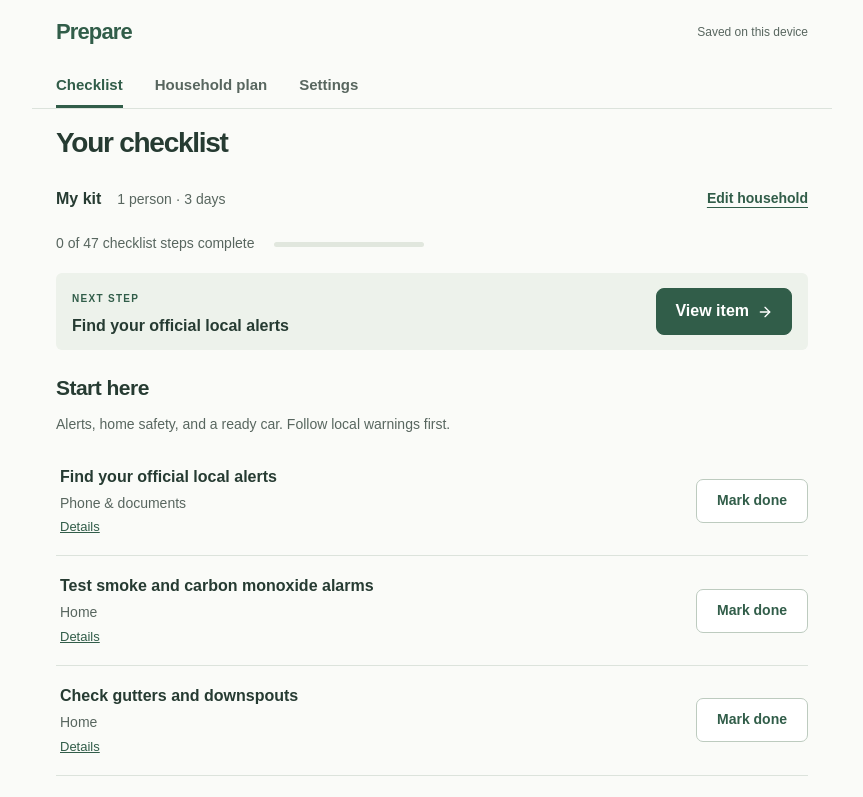
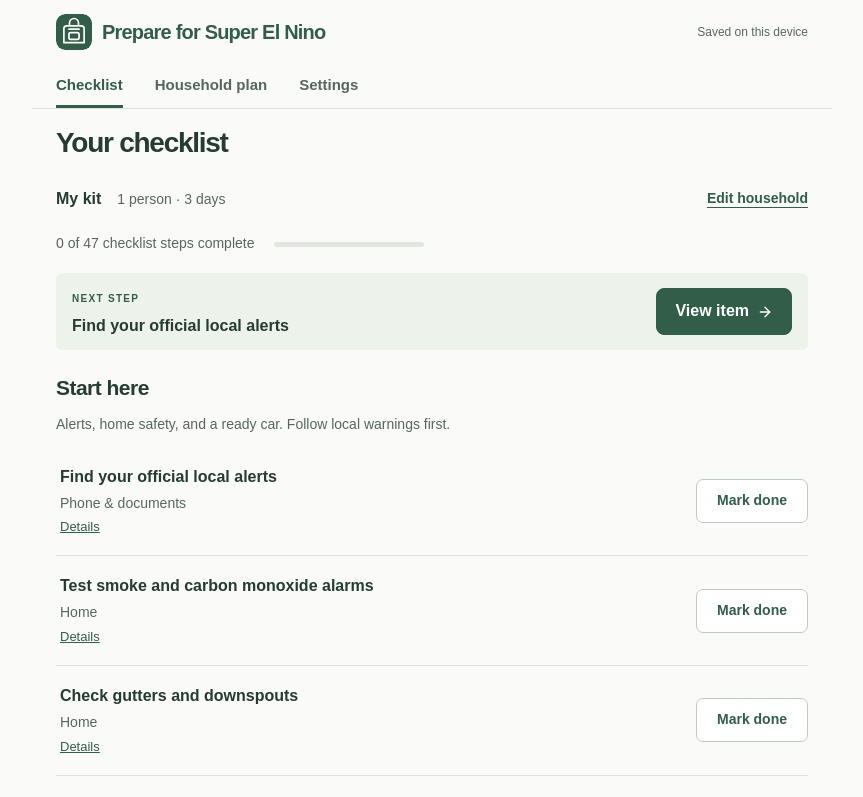
Before and after one commit to confire15/creditcardchris, a Next.js app: page /go-bag in a window 1280 px wide. Shown: the top 797 px of the page, without its empty margins (208-1071 px from the left). Built offline with nearby package versions, Linux system fonts and the light colour scheme.

Commit message:
Add Prepare for Super El Nino branding

```diff
--- a/src/app/go-bag/page.tsx
+++ b/src/app/go-bag/page.tsx
@@ -1,6 +1,6 @@
 import type { Metadata, Viewport } from "next";
 import GetReady from "@/components/gobag/gobag";
-const title = "Prepare | Emergency Supplies & Household Plan";
+const title = "Prepare for Super El Nino | Emergency Checklist";
 const description =
   "A practical emergency checklist for home supplies, go-bags, and your household plan. Saved on your device, with offline access.";
 export const viewport: Viewport = {
--- a/src/components/gobag/gobag.tsx
+++ b/src/components/gobag/gobag.tsx
@@ -1,5 +1,6 @@
 "use client";
 import { useRef, useState } from "react";
+import Image from "next/image";
 import {
   ArrowRight,
   ArrowUpRight,
@@ -311,7 +312,10 @@ export default function GetReady() {
         </a>
         <div className={s.screen}>
           <header className={s.header}>
-            <span className={s.brand}>Prepare</span>
+            <span className={s.brand}>
+              <Image src="/gobag/icon.svg" alt="" width={36} height={36} aria-hidden="true" />
+              <span>Prepare for Super El Nino</span>
+            </span>
             <span className={s.saved} role="status">
               {kit.storageMessage}
             </span>
--- a/src/components/gobag/guide.module.css
+++ b/src/components/gobag/guide.module.css
@@ -911,7 +911,8 @@
 .guide { font-size: 16px; --orange: var(--green); }
 .header, .nav, .main, .footer { max-width: 800px; padding-inline: 24px; }
 .header { min-height: 64px; }
-.brand { color: var(--green); font-size: 22px; font-weight: 750; letter-spacing: -.04em; }
+.brand { display: inline-flex; align-items: center; gap: 10px; color: var(--green); font-size: 20px; font-weight: 750; letter-spacing: -.04em; line-height: 1.15; }
+.brand img { flex: none; border-radius: 9px; }
 .saved { font-size: 12px; }
 .nav { gap: 32px; }
 .nav button { font-size: 15px; }
@@ -949,6 +950,8 @@
 @media (max-width: 640px) {
   .header, .nav, .main, .footer { padding-inline: 20px; }
   .header { flex-wrap: nowrap; min-height: 60px; }
+  .brand { font-size: 17px; }
+  .brand img { width: 32px; height: 32px; }
   .saved { max-width: 180px; text-align: right; }
   .nav { gap: 12px; justify-content: space-between; }
   .nav button { font-size: 14px; }
```
Also changed, not shown: public/gobag/icon.svg, public/gobag/manifest.webmanifest.
